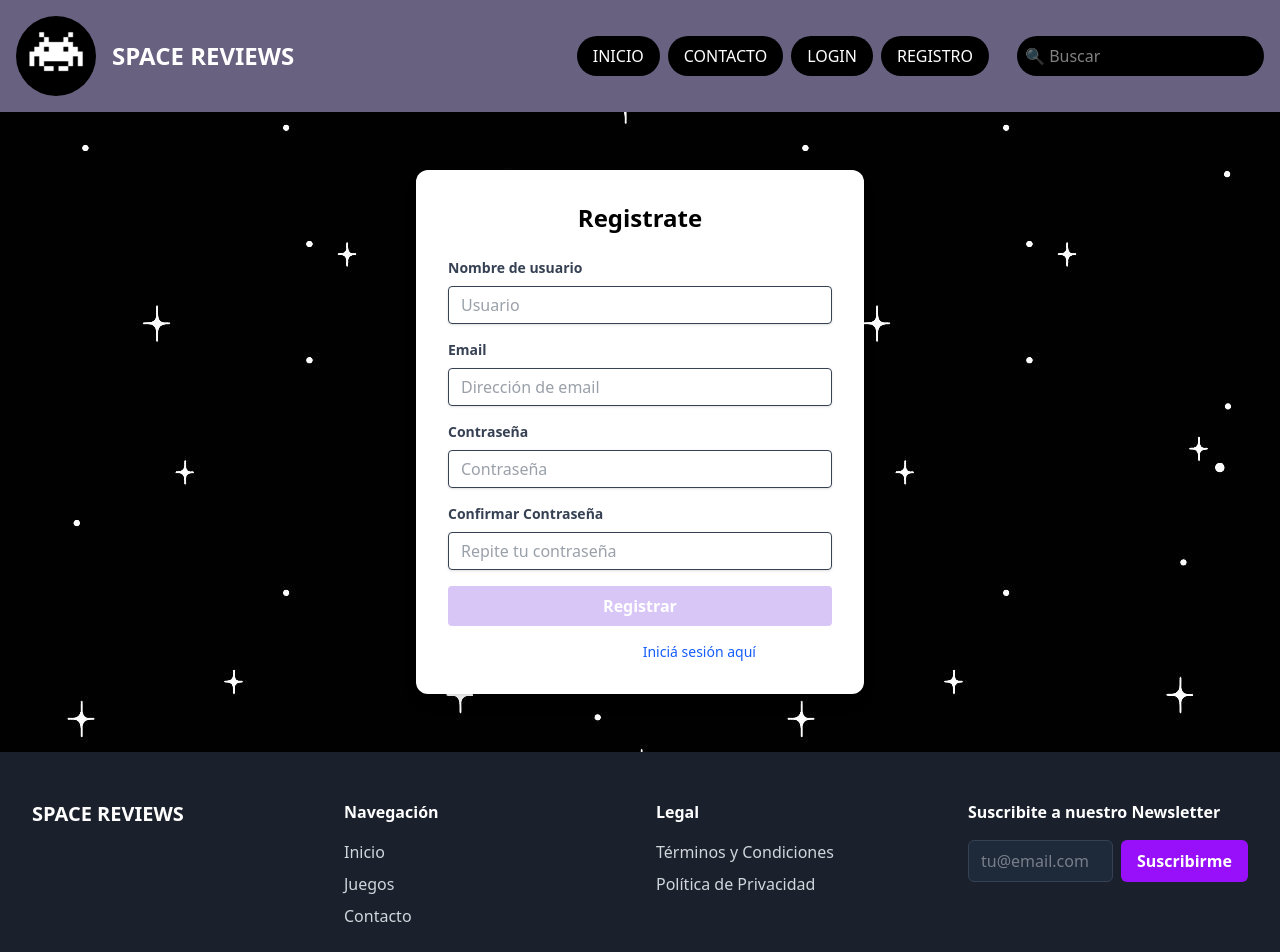
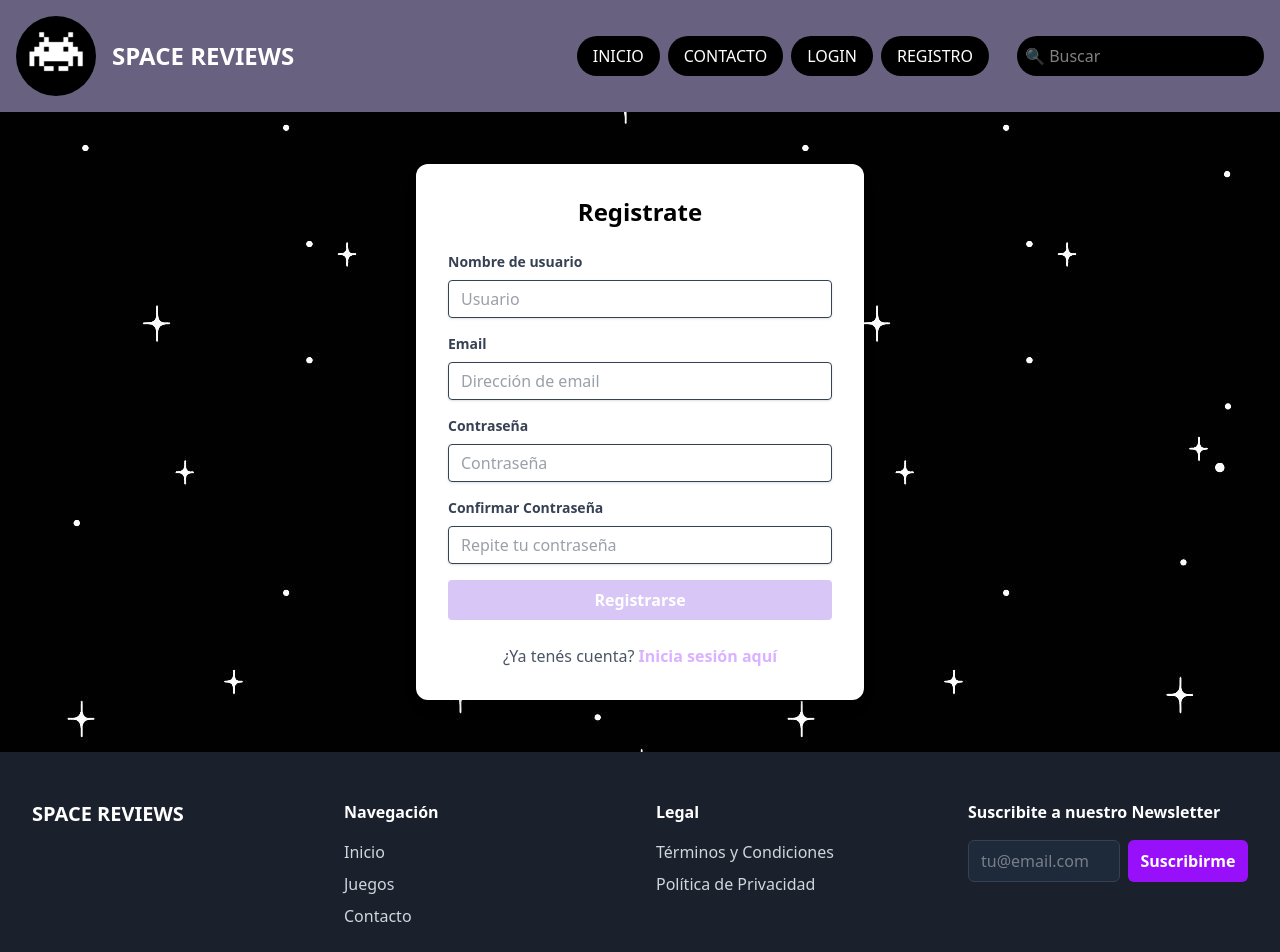
Before and after one commit to LuciaRolon00/space-reviews-frontend, a React (Vite) app: page /registro in a window 1280 px wide. Shown: the top 952 px of the page. Built offline with nearby package versions, Linux system fonts and the light colour scheme.

Commit message:
Modificaciones visuales

```diff
--- a/src/components/Footer.jsx
+++ b/src/components/Footer.jsx
@@ -1,8 +1,27 @@
+import { useState } from "react";
 import { Link } from "react-router-dom";
 
 const Footer = () => {
-  // Con esto obtenemos el año actual
   const currentYear = new Date().getFullYear();
+
+  // Estados para la animación del newsletter
+  const [email, setEmail] = useState("");
+  const [status, setStatus] = useState("idle");
+
+  const handleSubscribe = (e) => {
+    e.preventDefault();
+
+    setStatus("loading");
+
+    // Simula una espera
+    setTimeout(() => {
+      setStatus("success");
+      setEmail("");
+      setTimeout(() => {
+        setStatus("idle");
+      }, 3000);
+    }, 2000);
+  };
 
   return (
     <footer className="bg-[#1A202C] text-gray-300 py-12">
@@ -37,21 +56,44 @@ const Footer = () => {
           {/* Newsletter */}
           <div>
             <h4 className="font-bold text-white mb-4">Suscribite a nuestro Newsletter</h4>
-            <form className="flex flex-col sm:flex-row gap-2">
+            <form onSubmit={handleSubscribe} className="flex flex-col sm:flex-row gap-2">
               <label htmlFor="newsletter" className="sr-only">Correo electrónico</label>
               <input
                 id="newsletter"
                 type="email"
                 placeholder="tu@email.com"
-                className="w-full px-3 py-2 rounded-md bg-gray-800 border border-gray-700 focus:outline-none focus:ring-2 focus:ring-purple-500"
+                value={email}
+                onChange={(e) => setEmail(e.target.value)}
+                className="w-full px-3 py-2 rounded-md bg-gray-800 border border-gray-700 focus:outline-none focus:ring-2 focus:ring-purple-500 disabled:opacity-50"
                 required
+                disabled={status === 'loading' || status === 'success'}
               />
+
               <button
                 type="submit"
-                className="bg-purple-600 hover:bg-purple-700 text-white font-bold py-2 px-4 rounded-md transition-colors"
+                disabled={status === 'loading' || status === 'success'}
+                className={`
+                  font-bold py-2 px-4 rounded-md transition-all duration-300 min-w-[120px] flex justify-center items-center
+                  ${status === 'success'
+                    ? 'bg-green-600 text-white'
+                    : 'bg-purple-600 hover:bg-purple-700 text-white'}
+                  ${status === 'loading' ? 'cursor-wait' : ''}
+                `}
                 aria-label="Suscribirse al newsletter"
               >
-                Suscribirme
+                {status === 'idle' && "Suscribirme"}
+
+                {status === 'loading' && (
+                  // Spinner
+                  <div className="w-5 h-5 border-2 border-white border-t-transparent rounded-full animate-spin"></div>
+                )}
+
+                {status === 'success' && (
+                  // Msj de éxito con check
+                  <span className="flex items-center gap-1">
+                    ¡Listo! ✓
+                  </span>
+                )}
               </button>
             </form>
           </div>
--- a/src/context/AuthContext.jsx
+++ b/src/context/AuthContext.jsx
@@ -36,10 +36,10 @@ export const AuthProvider = ({ children }) => {
   }, [accessToken]);
 
   const loginUser = async (email, password) => {
-    setLoading(true);
+    // setLoading(true);
     try {
       const API_URL = import.meta.env.VITE_API_URL || 'http://127.0.0.1:8000/api';
-const response = await fetch(`${API_URL}/token/`, {
+      const response = await fetch(`${API_URL}/token/`, {
         method: 'POST',
         headers: {
           'Content-Type': 'application/json',
@@ -62,7 +62,7 @@ const response = await fetch(`${API_URL}/token/`, {
       console.error("Error en el login:", error);
       alert(error.message);
     } finally {
-      setLoading(false);
+      // setLoading(false);
     }
   };
 
--- a/src/pages/Contacto.jsx
+++ b/src/pages/Contacto.jsx
@@ -107,7 +107,15 @@ const Contacto = () => {
         />
 
         <button type="submit" className={buttonStyles} disabled={isSubmitting}>
-          {isSubmitting ? 'Enviando...' : 'Enviar'}
+          {isSubmitting ? (
+          // Spinner
+          <div className="flex items-center justify-center gap-2">
+            <div className="w-5 h-5 border-2 border-white border-t-transparent rounded-full animate-spin"></div>
+            <span>Enviando...</span>
+          </div>
+        ) : (
+          "Enviar Mensaje"
+        )}
         </button>
       </form>
     </FormContainer>
--- a/src/pages/HomePage.jsx
+++ b/src/pages/HomePage.jsx
@@ -14,7 +14,7 @@ const HomePage = () => {
         </p>
       </section>
 
-      <h2 className="text-4xl font-bold text-white mb-8">Nuestros Juegos Destacados</h2>
+      <h2 className="text-4xl font-bold text-white mb-8">Novedades Destacadas</h2>
 
       <FeaturedGames />
     </div>
--- a/src/pages/Juegos.jsx
+++ b/src/pages/Juegos.jsx
@@ -9,7 +9,7 @@ const Juegos = () => {
 
   return (
     <div className="container mx-auto my-5">
-      <h1 className="text-center text-4xl font-bold text-white mb-8">Nuestros Juegos</h1>
+      <h1 className="text-center text-4xl font-bold text-white mb-8">Juegos</h1>
       <ItemListContainer juegos={juegos} />
     </div>
   );
--- a/src/pages/Login.jsx
+++ b/src/pages/Login.jsx
@@ -7,8 +7,8 @@ export default function Login() {
   const { loginUser } = useAuth();
   const { register, handleSubmit, formState: { errors, isSubmitting } } = useForm();
 
-  const onSubmit = (data) => {
-    loginUser(data.loginField, data.password);
+  const onSubmit = async (data) => {
+    await loginUser(data.loginField, data.password);
   };
 
   // Estilos
@@ -51,15 +51,26 @@ export default function Login() {
         {errors.password && <p className="text-red-600 text-sm mb-2">{errors.password.message}</p>}
 
         <button type="submit" className={buttonStyles} disabled={isSubmitting}>
-          {isSubmitting ? "Ingresando..." : "Iniciar Sesión"}
+          {isSubmitting ? (
+            // Spinner
+            <div className="flex items-center justify-center gap-2">
+              <div className="w-5 h-5 border-2 border-white border-t-transparent rounded-full animate-spin"></div>
+              <span>Ingresando...</span>
+            </div>
+          ) : (
+            "Iniciar Sesión"
+          )}
         </button>
 
-        <p className="mt-4 text-center text-sm">
-          ¿Todavía no tenés cuenta?
-          <Link to="/registro" className="text-blue-600 hover:underline ml-1">
-            Registrate aquí
+        <div className="mt-6 text-center text-gray-600">
+          <span>¿No tenés cuenta? </span>
+          <Link
+            to="/registro"
+            className="font-bold text-purple-300 hover:text-purple-100 transition-colors"
+          >
+            Regístrate aquí
           </Link>
-        </p>
+        </div>
       </form>
     </FormContainer>
   );
--- a/src/pages/Registro.jsx
+++ b/src/pages/Registro.jsx
@@ -97,15 +97,26 @@ const Registro = () => {
         {errors.confirmPassword && <p className="text-red-600 text-sm mb-2">{errors.confirmPassword.message}</p>}
 
         <button type="submit" className={buttonStyles} disabled={isSubmitting}>
-          {isSubmitting ? 'Registrando...' : 'Registrar'}
+          {isSubmitting ? (
+            // Spinner
+            <div className="flex items-center justify-center gap-2">
+              <div className="w-5 h-5 border-2 border-white border-t-transparent rounded-full animate-spin"></div>
+              <span>Registrando...</span>
+            </div>
+          ) : (
+            "Registrarse"
+          )}
         </button>
 
-        <p className="mt-4 text-center text-sm">
-          ¿Ya tenés cuenta?{" "}
-          <Link to="/login" className="text-blue-600 hover:underline">
-            Iniciá sesión aquí
+        <div className="mt-6 text-center text-gray-600">
+          <span>¿Ya tenés cuenta? </span>
+          <Link
+            to="/login"
+            className="font-bold text-purple-300 hover:text-purple-100 transition-colors"
+          >
+            Inicia sesión aquí
           </Link>
-        </p>
+        </div>
       </form>
     </FormContainer>
   );
```
